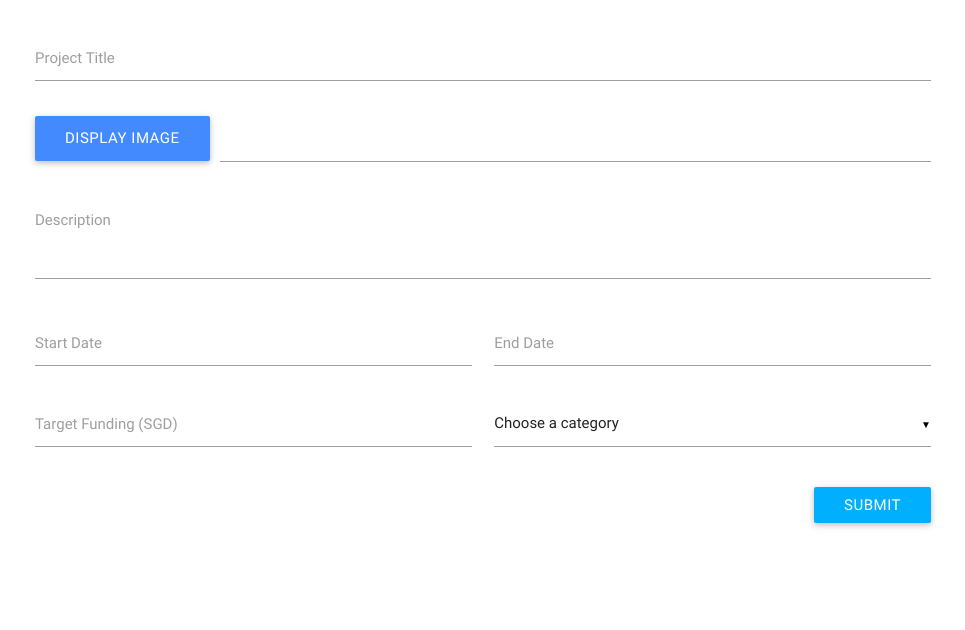
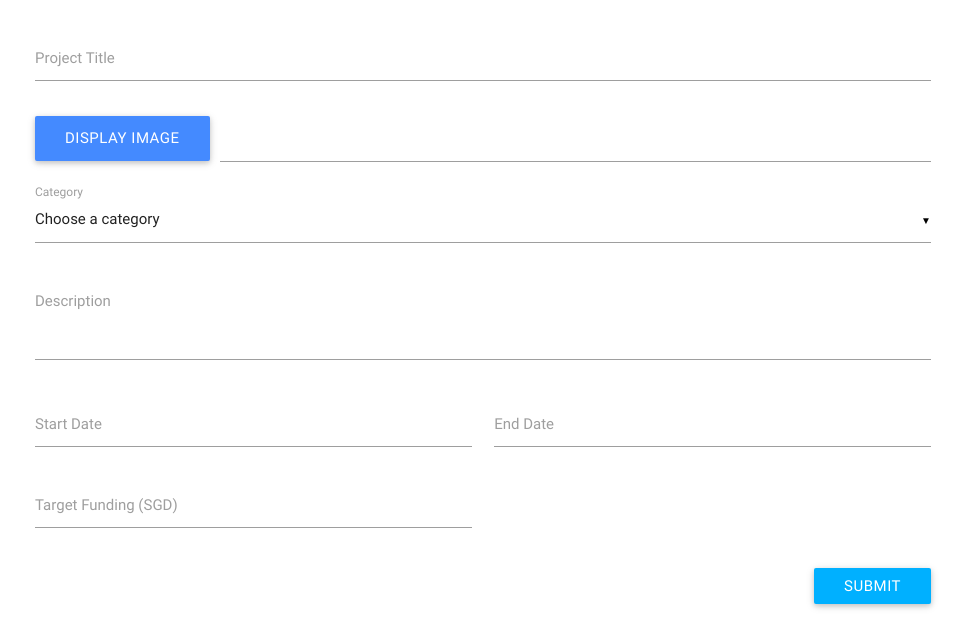
Before and after one commit to yichenshen/cs2102-group50, a PHP site: page /projects/newproject in a window 1280 px wide. Shown: the part 170-800 px from the top of the page, without its empty margins (157-1122 px from the left). Run offline with PHP 8.4, Linux system fonts and the light colour scheme; the visitor is signed in with stand-in values (Sample User, id 1).

Commit message:
Link up categories
Signed-off-by: Shen Yichen <2007.yichen@gmail.com>

```diff
--- a/application/Controller/ProjectsController.php
+++ b/application/Controller/ProjectsController.php
@@ -34,6 +34,7 @@ class ProjectsController extends ApplicationController
 
     $Project = new Project();
     $project = $Project->blankProject();
+    $categories = Project::categories;
 
     include APP . 'view/_templates/header.php';
     include APP . 'view/projects/new.php';
@@ -53,6 +54,7 @@ class ProjectsController extends ApplicationController
     }
 
     $project = $Project->getProject($projectId);
+    $categories = Project::categories;
 
     include APP . 'view/_templates/header.php';
     include APP . 'view/projects/edit.php';
--- a/application/view/projects/_form.php
+++ b/application/view/projects/_form.php
@@ -14,12 +14,22 @@
       </div>
     </div>
     <div class="input-field col s12">
+      <select name="categories">
+        <option value="" disabled selected>Choose a category</option>
+        <?php foreach ($categories as $category): ?>
+          <option value="<?php echo $category; ?>"><?php echo $category; ?></option>
+        <?php endforeach; ?>
+      </select>
+      <label>Category</label>
+    </div>
+    <div class="input-field col s12">
       <textarea id="description" name="description"
                 class="materialize-textarea"><?php echo $project->description ?></textarea>
       <label for="description">Description</label>
     </div>
     <div class="input-field col s6">
-      <input id="start_date" name="start_date" type="date" class="datepicker" value="<?php echo $project->start_date ?>">
+      <input id="start_date" name="start_date" type="date" class="datepicker"
+             value="<?php echo $project->start_date ?>">
       <label for="start_date">Start Date</label>
     </div>
     <div class="input-field col s6">
@@ -30,19 +40,9 @@
       <input id="amount" name="amount" type="number" class="validate" value="<?php echo $project->amount ?>">
       <label for="amount">Target Funding (SGD)</label>
     </div>
-    <div class="input-field col s6">
-      <select name="categories">
-        <option value="" disabled selected>Choose a category</option>
-        <option value="Art">Art</option>
-        <option value="Charity">Charity</option>
-        <option value="Crafts">Crafts</option>
-        <option value="Design">Design</option>
-        <option value="Technology">Technology</option>
-      </select>
-    </div>
     <script>
-      $(document).ready(function() {
-          $('select').material_select();
+      $(document).ready(function () {
+        $('select').material_select();
       });
     </script>
   </div>
```
